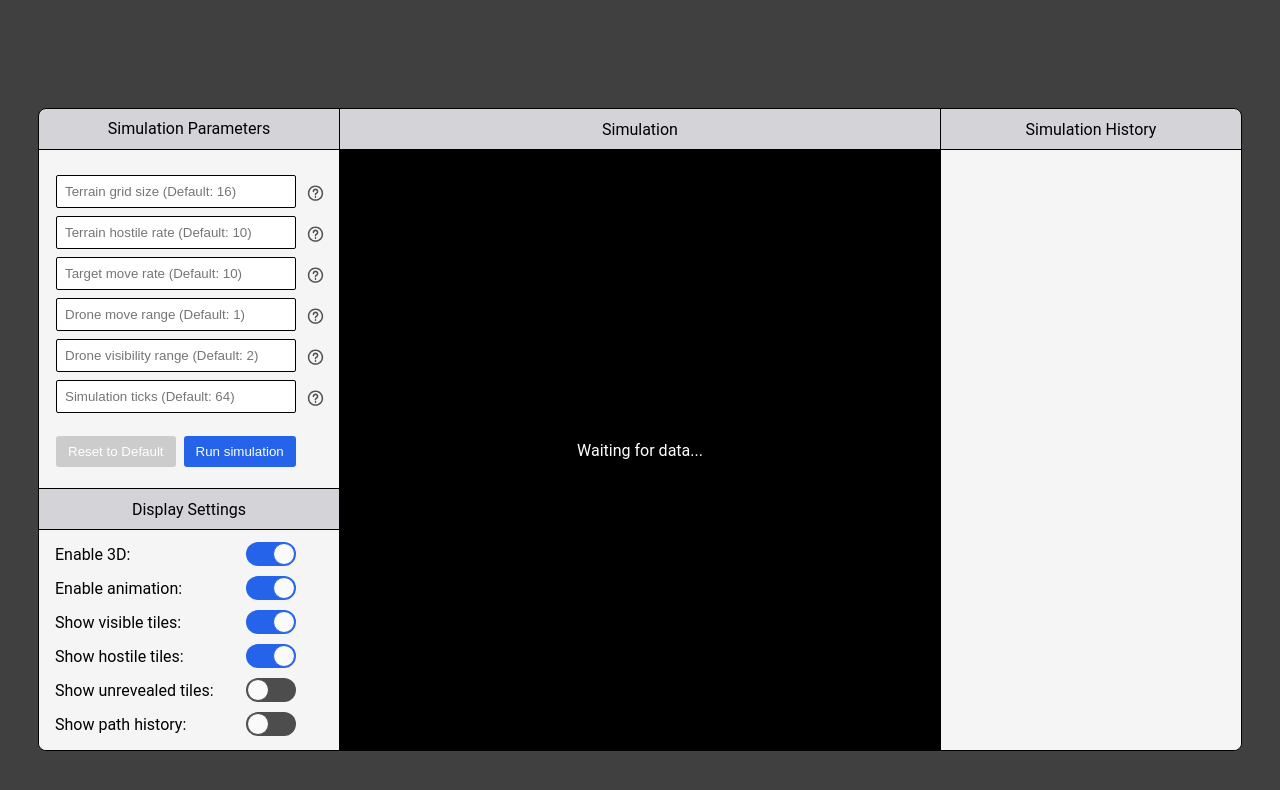
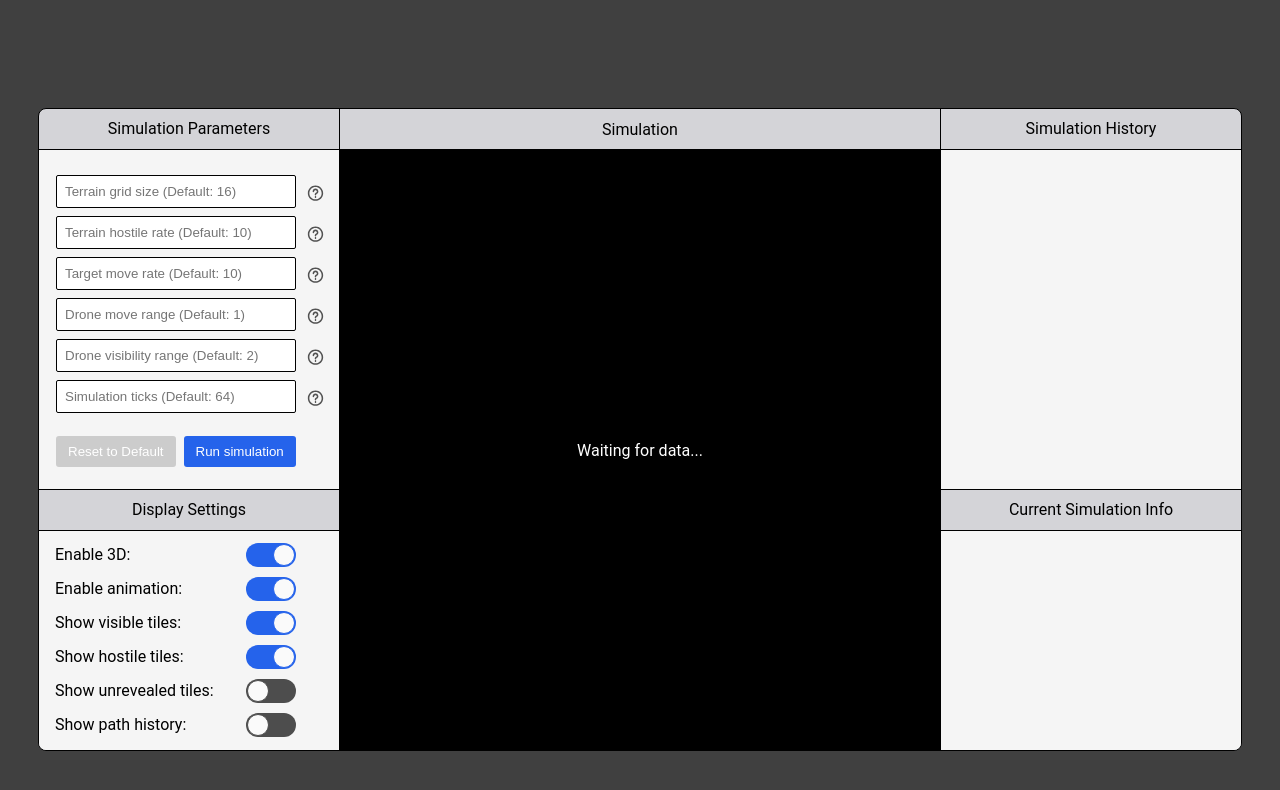
Before and after one commit to ZachFleck42/Drone-Mission-Simulator, a React (Create React App) app in the folder frontend/: page / in a window 1280 px wide. Shown: the top 790 px of the page. Built offline with nearby package versions, Linux system fonts and the light colour scheme; the HTML template or start-up script is replaced by a standard one.

Commit message:
Continues to implement SimHistory component and stylings

```diff
--- a/frontend/src/App.css
+++ b/frontend/src/App.css
@@ -41,15 +41,23 @@ html {
 }
 
 .sim-history-container {
-	height: 600px;
+	height: 340px;
 	overflow: hidden;
 	background-color: #f5f5f5;
+	border-bottom: 1px solid black;
+}
+
+.current-sim-info {
+	height: 220px;
+	background-color: #f5f5f5;
+	overflow: hidden;
 }
 
 .sim-params-header,
 .sim-display-header,
 .sim-history-header,
-.sim-settings-header {
+.sim-settings-header,
+.current-sim-info-header {
 	height: 40px;
 	display: flex;
 	justify-content: center;
--- a/frontend/src/App.tsx
+++ b/frontend/src/App.tsx
@@ -1,6 +1,6 @@
 import './App.css';
 import { useState } from 'react';
-import { Simulation } from './types/Simulation';
+import { Simulation, SimulationHistory } from './types/Simulation';
 import ParamInputs from './components/ParamInputs';
 import GridDisplay from './components/GridDisplay';
 import SimulationCanvas from './components/CanvasDisplay';
@@ -13,7 +13,7 @@ const API = 'http://127.0.0.1:8080/sim';
 
 function App() {
 	const [activeData, setActiveData] = useState<Simulation>([]);
-	const [simHistory, setSimHistory] = useState<[string, Simulation][]>([]);
+	const [simHistory, setSimHistory] = useState<SimulationHistory[]>([]);
 	const [currentFrameIndex, setCurrentFrameIndex] = useState<number>(0);
 	const [isPlaying, setIsPlaying] = useState<boolean>(false);
 	const [animated, setAnimated] = useState<boolean>(true);
@@ -26,7 +26,11 @@ function App() {
 	const handleServerResponse = (responseData: Simulation) => {
 		setSimHistory((oldData) => [
 			...oldData,
-			[getCurrentDateTime(), responseData],
+			{
+				name: '',
+				timestamp: getCurrentDateTime(),
+				data: responseData,
+			},
 		]);
 
 		setActiveData(responseData);
@@ -42,7 +46,6 @@ function App() {
 					<div className="sim-params-inputs">
 						<ParamInputs api={API} onServerResponse={handleServerResponse} />
 					</div>
-					<div className="sim-settings">
 					<div className="sim-settings-header">Display Settings</div>
 					<div className="sim-settings-toggles">
 						<SimSettings
@@ -59,7 +62,6 @@ function App() {
 							unrevealedTiles={unrevealedTiles}
 							setUnrevealedTiles={setUnrevealedTiles}
 						/>
-						</div>
 					</div>
 				</div>
 				<div className="sim-display">
@@ -104,8 +106,9 @@ function App() {
 				</div>
 				<div className="sim-history">
 					<div className="sim-history-header">Simulation History</div>
-					<HistoryList simulations={simHistory} />
-					<div className="current-sim-stats" />
+					<HistoryList sims={simHistory} />
+					<div className="current-sim-info-header">Current Simulation Info</div>
+					<div className="current-sim-info" />
 				</div>
 			</div>
 		</div>
--- a/frontend/src/components/SimHistory.tsx
+++ b/frontend/src/components/SimHistory.tsx
@@ -1,12 +1,25 @@
-import { Simulation } from '../types/Simulation';
+import { SimulationHistory } from '../types/Simulation';
 
 interface HistoryListProps {
-	simulations: [string, Simulation][];
+	sims: SimulationHistory[];
 }
 
-export default function HistoryList({ simulations }: HistoryListProps) {
-	const sizes = simulations.map((sim: [string, Simulation], index) => (
-		<p key={index}>{sim[1][index].environment.terrain.size}</p>
-	));
-	return <div className="sim-history-container">{sizes}</div>;
+export default function HistoryList({ sims }: HistoryListProps) {
+	const handleSimulationClick = (simulation: SimulationHistory) => {
+		console.log(simulation.timestamp);
+	};
+
+	return (
+		<div className="sim-history-container">
+			{sims.map((simulation, index) => (
+				<div
+					key={index}
+					className="sim-history-item"
+					onClick={() => handleSimulationClick(simulation)}>
+					<div className="sim-history-item-name">{simulation.name}</div>
+					<div className="sim-history-item-time">{simulation.timestamp}</div>
+				</div>
+			))}
+		</div>
+	);
 }
--- a/frontend/src/types/Simulation.ts
+++ b/frontend/src/types/Simulation.ts
@@ -51,3 +51,9 @@ export interface Frame {
 }
 
 export type Simulation = Frame[];
+
+export interface SimulationHistory {
+	name: string;
+	timestamp: string;
+	data: Simulation;
+}
```
Lines whose indentation alone changed are shown as unchanged.
